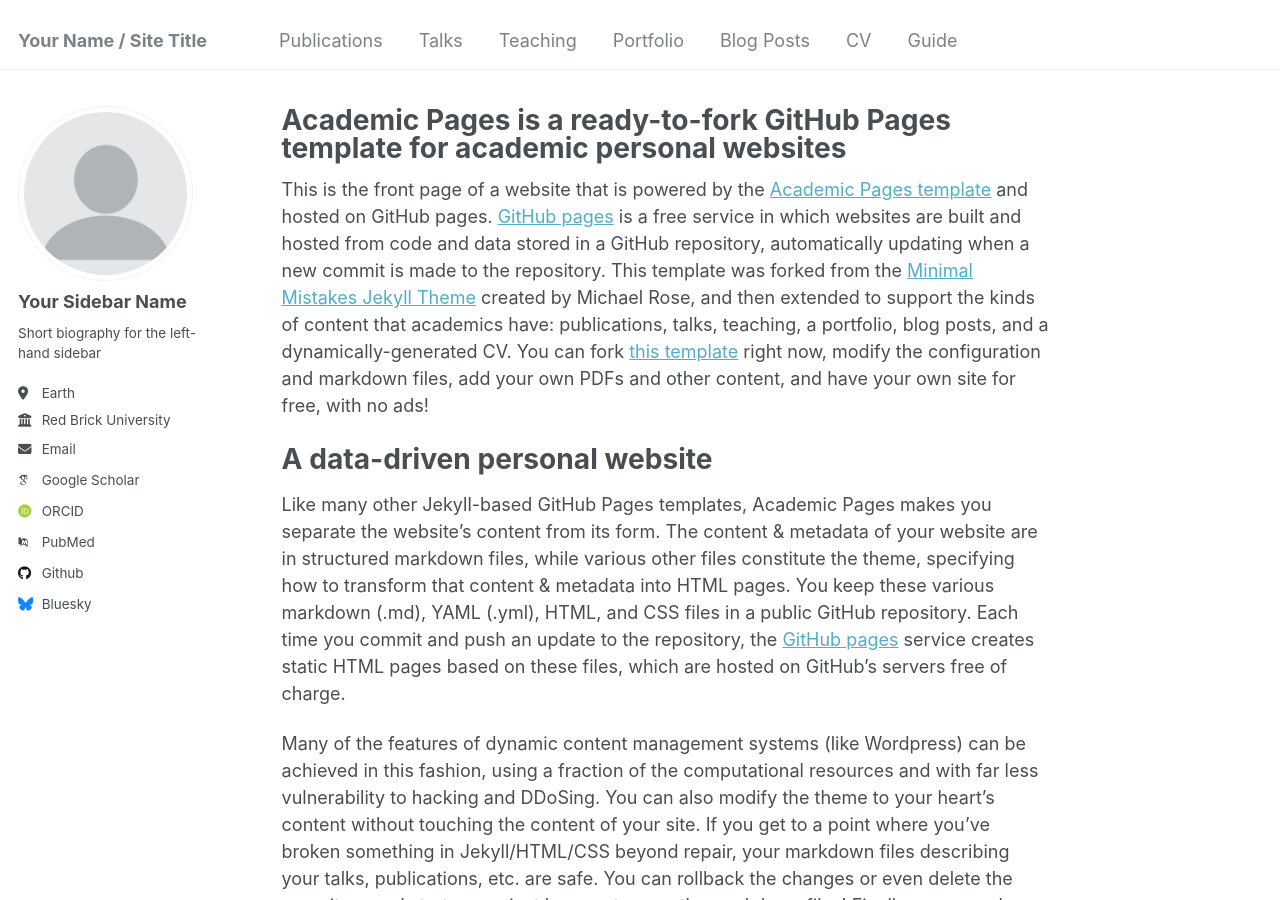
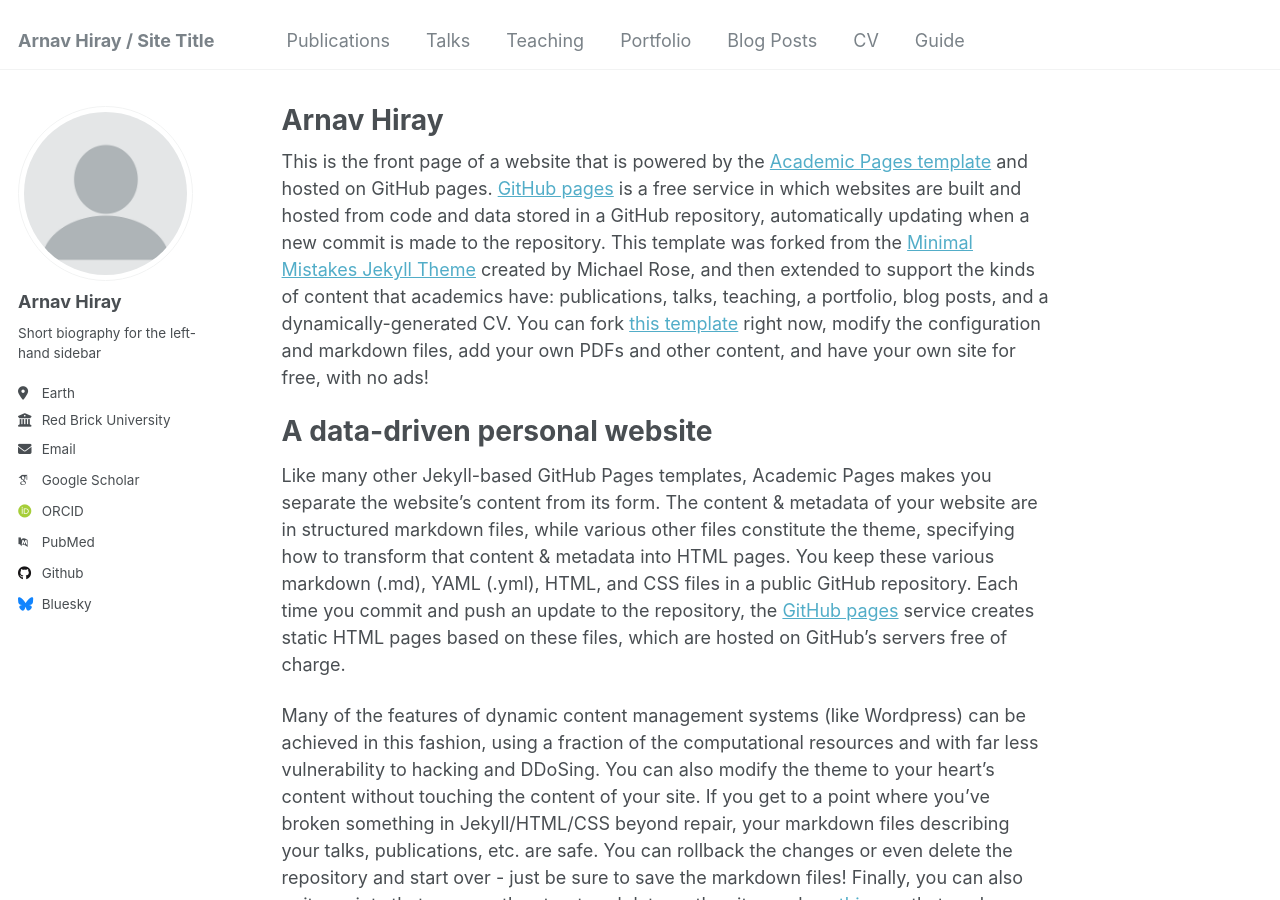
Before and after one commit to AHiray/AHiray.github.io, a Jekyll site: the page built from _pages/about.md, in a window 1280 px wide and 900 px high. Built offline with Jekyll 4.4.1, drawn with Linux system fonts in a browser that asks for light colours; some web fonts are replaced.

Commit message:
First Commit
Made Initial Edits

```diff
--- a/_config.yml
+++ b/_config.yml
@@ -8,13 +8,13 @@
 
 # Basic Site Settings
 locale                   : "en-US"
-title                    : "Your Name / Site Title"
+title                    : "Arnav Hiray / Site Title"
 title_separator          : "-"
 name                     : &name "Your Name"
 description              : &description "personal description"
-url                      : https://academicpages.github.io # the base hostname & protocol for your site e.g. "https://[your GitHub username].github.io"
+url                      : https://ahiray.github.io # the base hostname & protocol for your site e.g. "https://[your GitHub username].github.io"
 baseurl                  : "" # the subpath of your site, e.g. "/blog"
-repository               : "academicpages/academicpages.github.io"
+repository               : "AHiray/ahiray.github.io"
 
 # Site Author - The following control what appear as part of the author content on the side bar.
 #               If a field is blank the icon and link will not appear, otherwise it will be shown.
@@ -22,7 +22,7 @@
 author:
   # Biographic information
   avatar           : "profile.png"
-  name             : "Your Sidebar Name"
+  name             : "Arnav Hiray"
   pronouns         : # example: "she/her"
   bio              : "Short biography for the left-hand sidebar"
   location         : "Earth"
--- a/_pages/about.md
+++ b/_pages/about.md
@@ -1,6 +1,6 @@
 ---
 permalink: /
-title: "Academic Pages is a ready-to-fork GitHub Pages template for academic personal websites"
+title: "Arnav Hiray"
 author_profile: true
 redirect_from:
   - /about/
```
Also changed, not shown: 1 other file.
